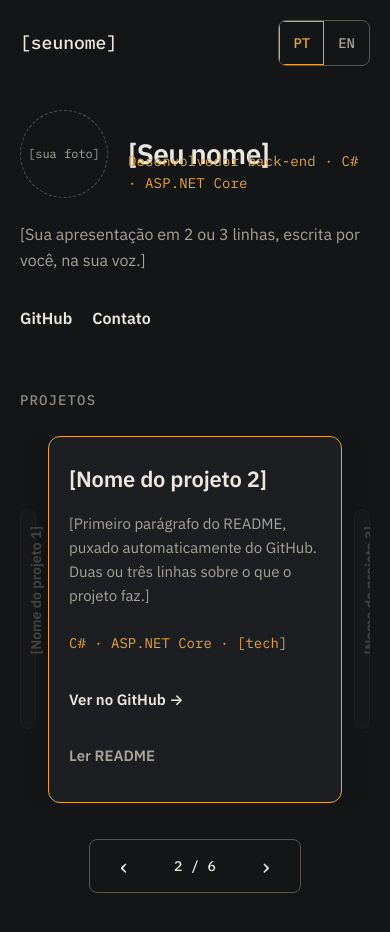
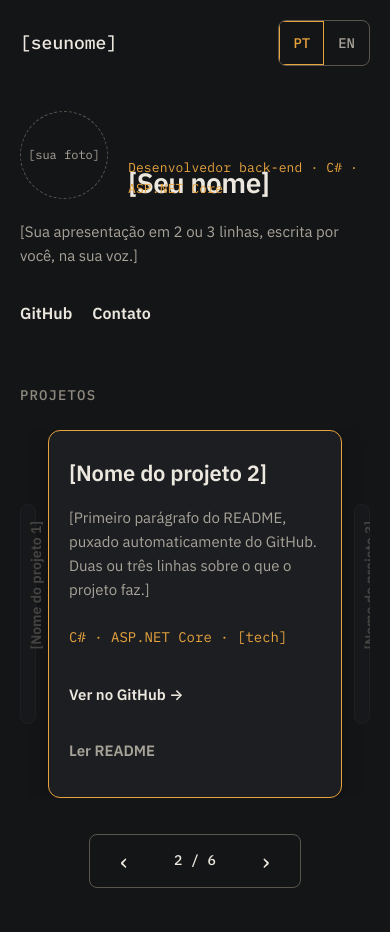
Before and after one commit to BernardoFM1/Portfolio-BernardoFM, an Angular app: page / in a window 390 px wide. Shown: the top 932 px of the page. Built offline with nearby package versions, Linux system fonts and the light colour scheme.

Commit message:
feat: slice 3 - apresentacao profile-hero com foto responsiva e suporte a avatar url

```diff
--- a/src/app/app.css
+++ b/src/app/app.css
@@ -13,84 +13,7 @@
 }
 
 /* ==========================================================================
-   2. Apresentação (ProfileHero)
-   ========================================================================== */
-.hero-section {
-  padding-top: 48px;
-  padding-bottom: 72px;
-}
-
-.hero-layout {
-  display: flex;
-  align-items: center;
-  gap: 48px;
-}
-
-.hero-avatar {
-  flex-shrink: 0;
-}
-
-.avatar-placeholder {
-  width: 176px;
-  height: 176px;
-  border-radius: 50%;
-  border: 1.5px dashed var(--border-strong);
-  display: flex;
-  align-items: center;
-  justify-content: center;
-  color: var(--text-muted);
-  font-family: var(--font-mono);
-  font-size: 0.875rem;
-}
-
-.hero-content {
-  max-width: 640px;
-}
-
-.hero-name {
-  font-size: 2.75rem;
-  font-weight: 600;
-  line-height: 1.2;
-  color: var(--text);
-  letter-spacing: -0.02em;
-}
-
-.hero-stack {
-  margin-top: 12px;
-  font-family: var(--font-mono);
-  font-size: 1rem;
-  color: var(--accent);
-  letter-spacing: 0.01em;
-}
-
-.hero-bio {
-  margin-top: 14px;
-  font-size: 1.0625rem;
-  color: var(--text-muted);
-  line-height: 1.6;
-}
-
-.mobile-nav {
-  display: none;
-  margin-top: 20px;
-  gap: 20px;
-}
-
-.mobile-nav .quick-link {
-  font-size: 1rem;
-  font-weight: 600;
-  color: var(--text);
-  min-height: 44px;
-  display: inline-flex;
-  align-items: center;
-}
-
-.mobile-nav .quick-link:hover {
-  color: var(--accent);
-}
-
-/* ==========================================================================
-   3. Seção de Projetos
+   3. Seção de Projetos (será modularizada na Fatia 4)
    ========================================================================== */
 .projects-section {
   padding-bottom: 96px;
@@ -273,68 +196,13 @@
 }
 
 /* ==========================================================================
-   Responsividade — Conforme Wireframe Mobile (390 px)
+   Responsividade Mobile
    ========================================================================== */
 @media (max-width: 820px) {
   .main-container {
     padding-inline: 20px;
   }
 
-  /* Layout do Hero no celular: foto ao lado do nome, texto e links abaixo */
-  .hero-section {
-    padding-top: 24px;
-    padding-bottom: 48px;
-  }
-
-  .hero-layout {
-    display: grid;
-    grid-template-columns: 88px 1fr;
-    grid-template-areas:
-      "avatar name"
-      "bio bio"
-      "links links";
-    gap: 16px 20px;
-    align-items: center;
-  }
-
-  .hero-avatar {
-    grid-area: avatar;
-  }
-
-  .avatar-placeholder {
-    width: 88px;
-    height: 88px;
-    font-size: 0.75rem;
-  }
-
-  .hero-content {
-    display: contents;
-  }
-
-  .hero-name {
-    grid-area: name;
-    font-size: 1.75rem;
-  }
-
-  .hero-stack {
-    grid-area: name;
-    margin-top: 36px;
-    font-size: 0.875rem;
-  }
-
-  .hero-bio {
-    grid-area: bio;
-    font-size: 1rem;
-    margin-top: 8px;
-  }
-
-  .mobile-nav {
-    grid-area: links;
-    display: flex;
-    margin-top: 8px;
-  }
-
-  /* Carrossel no celular */
   .carousel-track {
     grid-template-columns: 16px 1fr 16px;
     gap: 12px;
--- a/src/app/app.html
+++ b/src/app/app.html
@@ -6,30 +6,7 @@
   <main id="main-content" class="site-main">
     <div class="main-container">
       <!-- 2. Apresentação (ProfileHero) -->
-      <section id="inicio" class="hero-section" [attr.aria-label]="i18n.t().hero.role">
-        <div class="hero-layout">
-          <div class="hero-avatar" aria-hidden="true">
-            <div class="avatar-placeholder">
-              <span>{{ i18n.t().hero.photoPlaceholder }}</span>
-            </div>
-          </div>
-
-          <div class="hero-content">
-            <h1 class="hero-name">{{ i18n.t().hero.name }}</h1>
-            <p class="hero-stack">{{ i18n.t().hero.role }}</p>
-            <p class="hero-bio">{{ i18n.t().hero.bio }}</p>
-
-            <nav class="mobile-nav" aria-label="Links rápidos">
-              <a href="https://github.com" target="_blank" rel="noopener noreferrer" class="quick-link">
-                {{ i18n.t().nav.github }}
-              </a>
-              <a href="#contato" class="quick-link">
-                {{ i18n.t().nav.contact }}
-              </a>
-            </nav>
-          </div>
-        </div>
-      </section>
+      <app-profile-hero></app-profile-hero>
 
       <!-- 3. Projetos (Carrossel) -->
       <section id="projetos" class="projects-section" aria-labelledby="projects-heading">
--- a/src/app/app.ts
+++ b/src/app/app.ts
@@ -1,11 +1,12 @@
 import { Component, inject } from '@angular/core';
 import { Header } from './components/header/header';
+import { ProfileHero } from './components/profile-hero/profile-hero';
 import { TranslationService } from './services/translation.service';
 
 @Component({
   selector: 'app-root',
   standalone: true,
-  imports: [Header],
+  imports: [Header, ProfileHero],
   templateUrl: './app.html',
   styleUrl: './app.css',
 })
--- /dev/null
+++ b/src/app/components/profile-hero/profile-hero.css
@@ -0,0 +1,154 @@
+:host {
+  display: block;
+  width: 100%;
+}
+
+.hero-section {
+  padding-top: 48px;
+  padding-bottom: 72px;
+}
+
+.hero-layout {
+  display: flex;
+  align-items: center;
+  gap: 48px;
+}
+
+.hero-avatar {
+  flex-shrink: 0;
+}
+
+.avatar-placeholder {
+  width: 176px;
+  height: 176px;
+  border-radius: 50%;
+  border: 1.5px dashed var(--border-strong);
+  display: flex;
+  align-items: center;
+  justify-content: center;
+  color: var(--text-muted);
+  font-family: var(--font-mono);
+  font-size: 0.875rem;
+  user-select: none;
+}
+
+.avatar-img {
+  width: 176px;
+  height: 176px;
+  border-radius: 50%;
+  object-fit: cover;
+  display: block;
+  border: 1.5px solid var(--border-strong);
+}
+
+.hero-content {
+  max-width: 640px;
+}
+
+.hero-name {
+  font-size: 2.75rem;
+  font-weight: 600;
+  line-height: 1.2;
+  color: var(--text);
+  letter-spacing: -0.02em;
+}
+
+.hero-stack {
+  margin-top: 12px;
+  font-family: var(--font-mono);
+  font-size: 1rem;
+  color: var(--accent);
+  letter-spacing: 0.01em;
+}
+
+.hero-bio {
+  margin-top: 14px;
+  font-size: 1.0625rem;
+  color: var(--text-muted);
+  line-height: 1.6;
+}
+
+.mobile-nav {
+  display: none;
+  margin-top: 20px;
+  gap: 20px;
+}
+
+.mobile-nav .quick-link {
+  font-size: 1rem;
+  font-weight: 600;
+  color: var(--text);
+  min-height: 44px;
+  display: inline-flex;
+  align-items: center;
+  text-decoration: none;
+  transition: color 0.15s ease;
+}
+
+.mobile-nav .quick-link:hover {
+  color: var(--accent);
+}
+
+/* ==========================================================================
+   Responsividade Mobile (conforme wireframe de 390 px)
+   ========================================================================== */
+@media (max-width: 820px) {
+  .hero-section {
+    padding-top: 24px;
+    padding-bottom: 48px;
+  }
+
+  .hero-layout {
+    display: grid;
+    grid-template-columns: 88px 1fr;
+    grid-template-areas:
+      "avatar name"
+      "bio bio"
+      "links links";
+    gap: 16px 20px;
+    align-items: center;
+  }
+
+  .hero-avatar {
+    grid-area: avatar;
+  }
+
+  .avatar-placeholder,
+  .avatar-img {
+    width: 88px;
+    height: 88px;
+  }
+
+  .avatar-placeholder {
+    font-size: 0.75rem;
+  }
+
+  .hero-content {
+    display: contents;
+  }
+
+  .hero-name {
+    grid-area: name;
+    font-size: 1.75rem;
+    align-self: flex-end;
+  }
+
+  .hero-stack {
+    grid-area: name;
+    margin-top: 48px;
+    font-size: 0.8125rem;
+    align-self: flex-start;
+  }
+
+  .hero-bio {
+    grid-area: bio;
+    font-size: 0.9375rem;
+    margin-top: 4px;
+  }
+
+  .mobile-nav {
+    grid-area: links;
+    display: flex;
+    margin-top: 8px;
+  }
+}
--- /dev/null
+++ b/src/app/components/profile-hero/profile-hero.html
@@ -0,0 +1,39 @@
+<section id="inicio" class="hero-section" [attr.aria-label]="i18n.t().hero.role">
+  <div class="hero-layout">
+    <div class="hero-avatar">
+      @if (avatarUrl()) {
+        <img
+          [src]="avatarUrl()!"
+          [alt]="i18n.t().hero.name"
+          class="avatar-img"
+          width="176"
+          height="176"
+        />
+      } @else {
+        <div class="avatar-placeholder" aria-hidden="true">
+          <span>{{ i18n.t().hero.photoPlaceholder }}</span>
+        </div>
+      }
+    </div>
+
+    <div class="hero-content">
+      <h1 class="hero-name">{{ i18n.t().hero.name }}</h1>
+      <p class="hero-stack">{{ i18n.t().hero.role }}</p>
+      <p class="hero-bio">{{ i18n.t().hero.bio }}</p>
+
+      <nav class="mobile-nav" aria-label="Links rápidos">
+        <a
+          [href]="githubUrl()"
+          target="_blank"
+          rel="noopener noreferrer"
+          class="quick-link"
+        >
+          {{ i18n.t().nav.github }}
+        </a>
+        <a [href]="contactUrl()" class="quick-link">
+          {{ i18n.t().nav.contact }}
+        </a>
+      </nav>
+    </div>
+  </div>
+</section>
--- /dev/null
+++ b/src/app/components/profile-hero/profile-hero.ts
@@ -0,0 +1,30 @@
+import { Component, inject, input } from '@angular/core';
+import { TranslationService } from '../../services/translation.service';
+
+@Component({
+  selector: 'app-profile-hero',
+  standalone: true,
+  imports: [],
+  templateUrl: './profile-hero.html',
+  styleUrl: './profile-hero.css',
+})
+export class ProfileHero {
+  protected readonly i18n = inject(TranslationService);
+
+  /**
+   * URL da foto do perfil (opcional).
+   * Pode ser um arquivo local (ex: 'profile.jpg') ou a URL do avatar do GitHub (ex: 'https://github.com/<usuario>.png').
+   * Se não for fornecida, exibe o placeholder reservado com borda pontilhada conforme o wireframe.
+   */
+  readonly avatarUrl = input<string | null>(null);
+
+  /**
+   * Link para o perfil do GitHub.
+   */
+  readonly githubUrl = input<string>('https://github.com');
+
+  /**
+   * Link ou âncora para contato.
+   */
+  readonly contactUrl = input<string>('#contato');
+}
```
Also changed, not shown: 2 other files (tests, documents, lock files or other folders).
